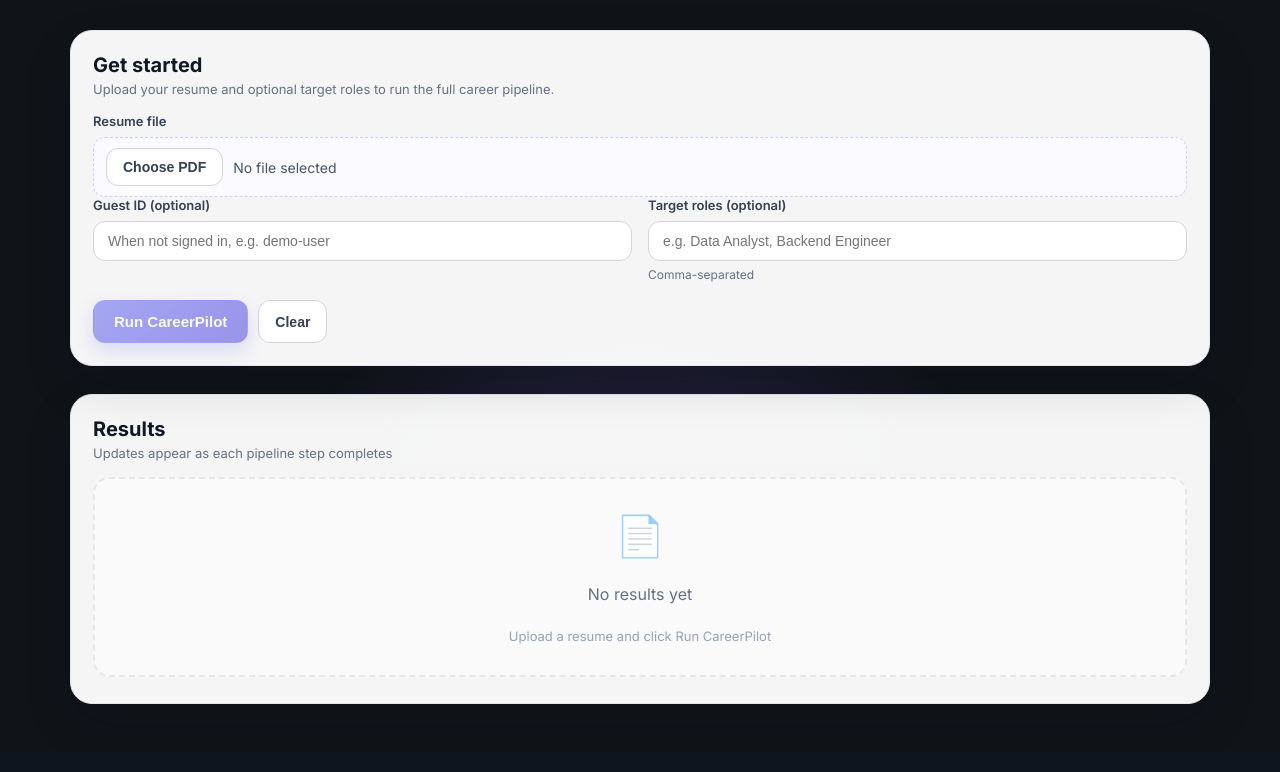
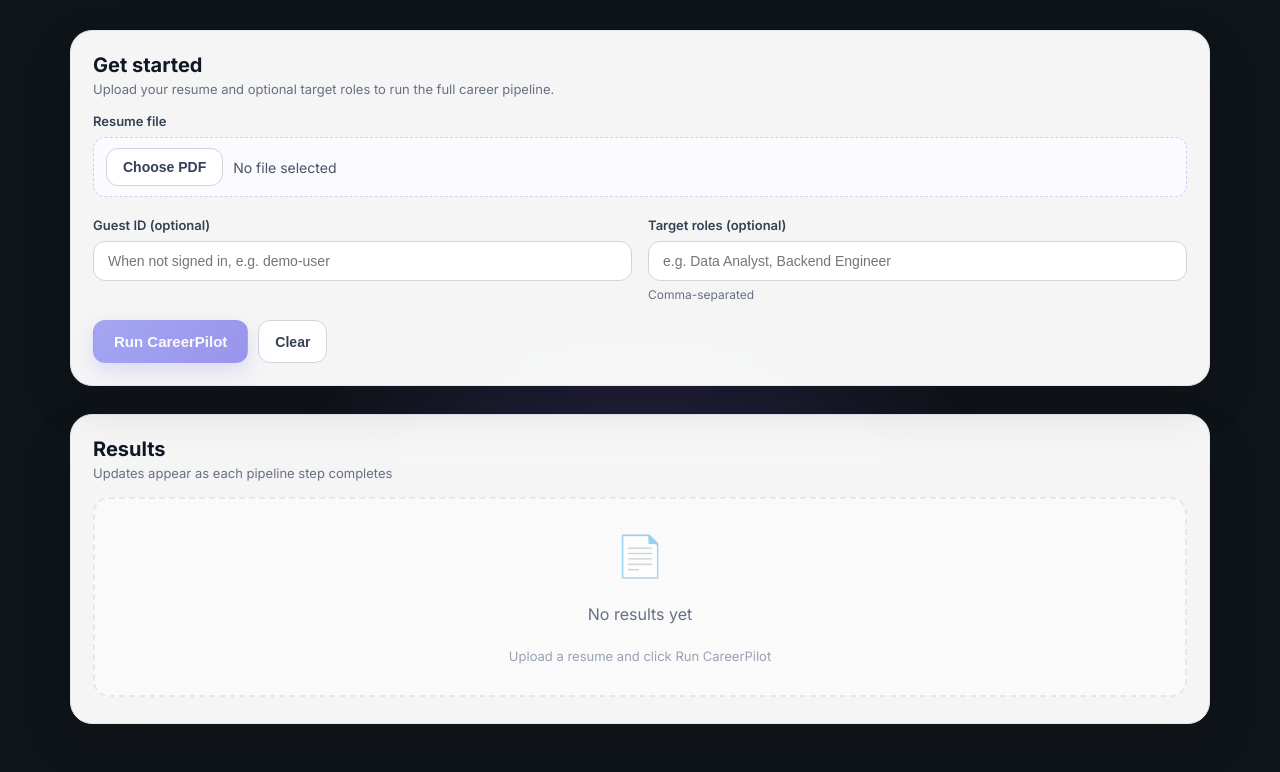
Before and after one commit to e1133132/CareerPilotAI-frontend, a Flask app: page / in a window 1280 px wide. Shown: the part 335-1107 px from the top of the page. Before the commit the page ends 1039 px from the top, so only its background shows below. Run offline with Flask 3, Linux system fonts and the light colour scheme; some libraries are stand-ins or nearby versions.

Commit message:
beautify

```diff
--- a/static/css/styles.css
+++ b/static/css/styles.css
@@ -364,6 +364,7 @@ body::before {
     grid-template-columns: 1fr 1fr;
     gap: 16px;
     align-items: start;
+    margin-top: 20px;
 }
 
 .form-fields-row .form-field + .form-field {
--- a/templates/index.html
+++ b/templates/index.html
@@ -5,7 +5,7 @@
     <meta name="viewport" content="width=device-width, initial-scale=1.0">
     <title>CareerPilot AI</title>
     <link rel="stylesheet" href="https://fonts.googleapis.com/css2?family=Inter:wght@400;500;600;700;800&display=swap">
-    <link rel="stylesheet" href="{{ url_for('static', filename='css/styles.css') }}?v=4">
+    <link rel="stylesheet" href="{{ url_for('static', filename='css/styles.css') }}?v=5">
 </head>
 <body>
     <div id="app"></div>
```
